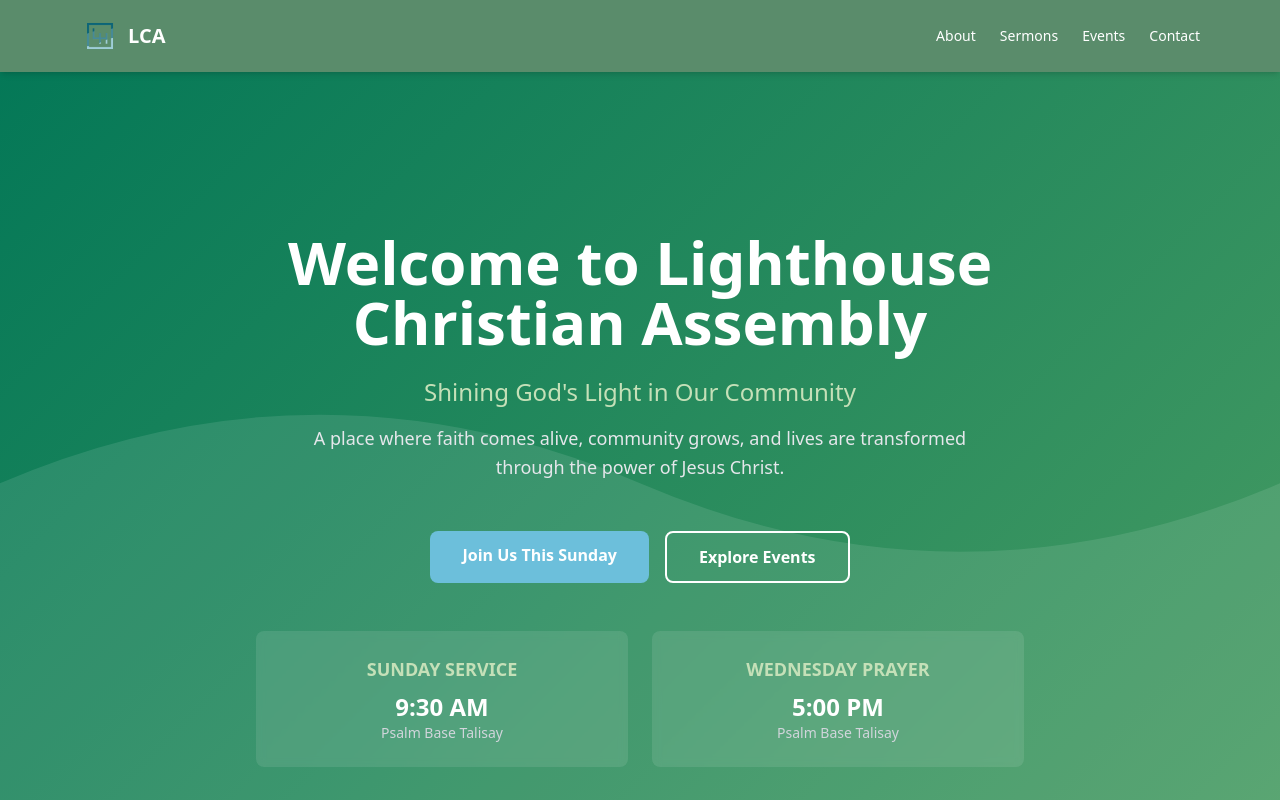
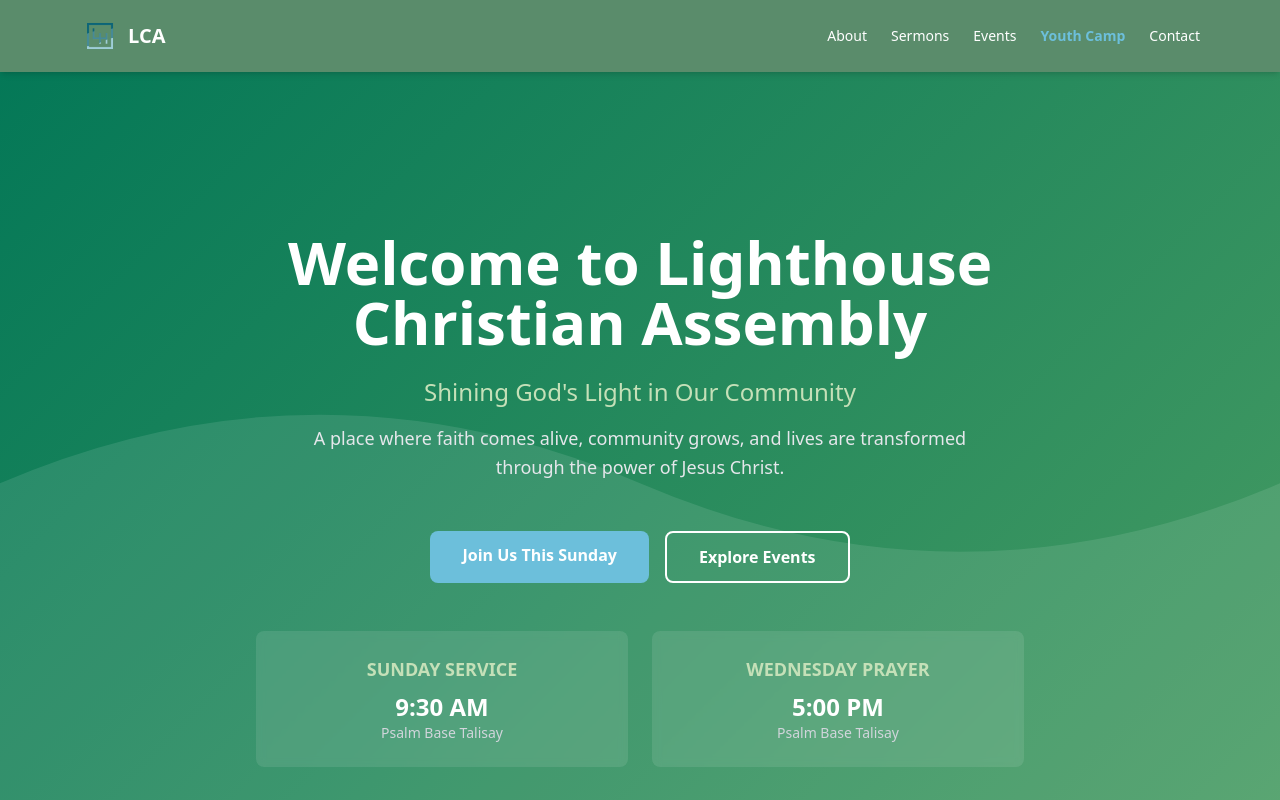
Before and after one commit to lloydix11/lca-church-website, a Next.js app: page / in a window 1280 px wide. Shown: the top 800 px of the page. Built offline with nearby package versions, Linux system fonts and the light colour scheme; no server answers; the database is empty.

Commit message:
Add Youth Camp link to navbar and fix registration link

```diff
--- a/app/page.tsx
+++ b/app/page.tsx
@@ -258,9 +258,14 @@ export default async function Home() {
                         {event.description}
                       </p>
                       {isYouthCamp && (
-                        <div className="mt-4 pt-4 border-t" style={{ borderColor: "#E8EDE8" }}>
+                        <Link
+                          href="/camp"
+                          onClick={(e) => e.stopPropagation()}
+                          className="mt-4 pt-4 border-t block hover:opacity-80 transition"
+                          style={{ borderColor: "#E8EDE8" }}
+                        >
                           <p className="font-bold text-sm" style={{ color: "#6CBFDB" }}>Register Now →</p>
-                        </div>
+                        </Link>
                       )}
                     </div>
                   </Link>
--- a/components/Navbar.tsx
+++ b/components/Navbar.tsx
@@ -25,6 +25,9 @@ export function Navbar() {
           <Link href="/events" className="hover:text-accent transition">
             Events
           </Link>
+          <Link href="/camp" className="hover:text-accent transition font-bold" style={{ color: "#6CBFDB" }}>
+            Youth Camp
+          </Link>
           <Link href="/contact" className="hover:text-accent transition">
             Contact
           </Link>
```
